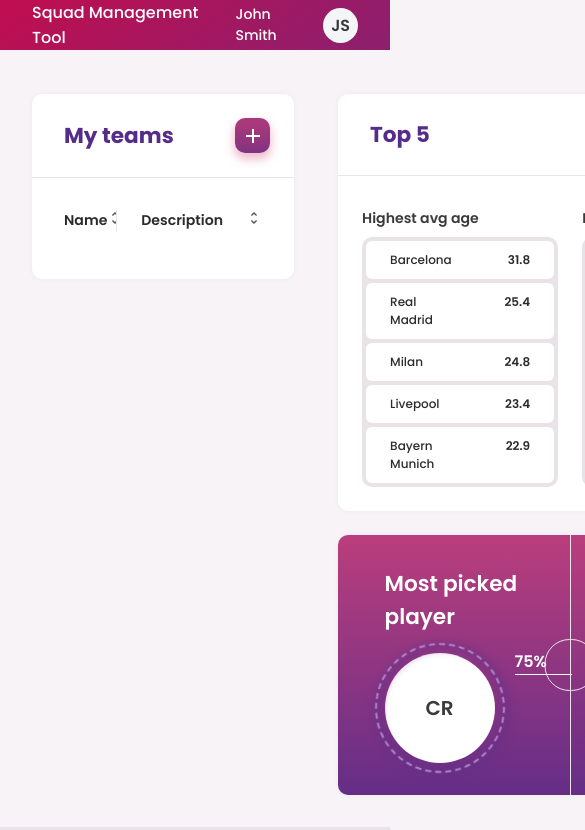
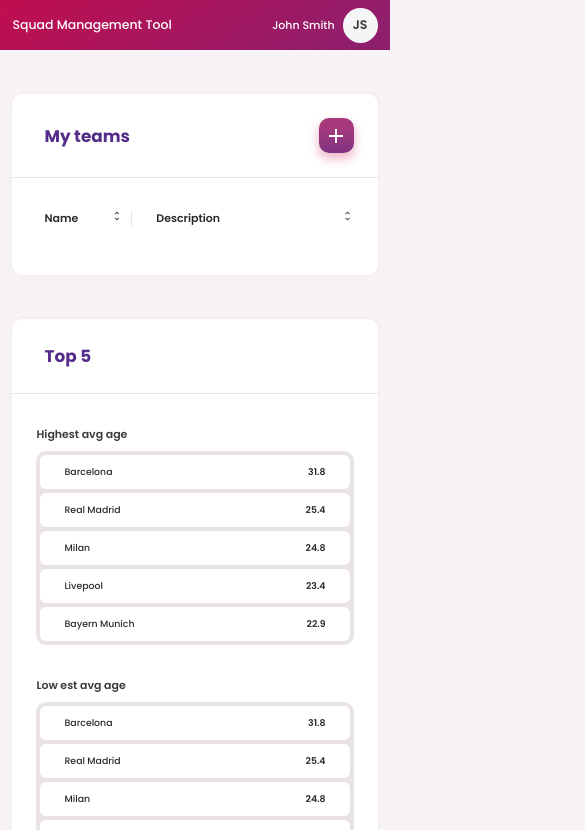
Before and after one commit to LuanMiqueias/squad-Management, a React (Create React App) app: page / in a window 390 px wide. Shown: the top 830 px of the page, 585 px wide, since content can reach past the window. Built offline with nearby package versions, Linux system fonts and the light colour scheme.

Commit message:
Criando layout responsivo

```diff
--- a/src/pages/CreateTeam/components/Form/index.js
+++ b/src/pages/CreateTeam/components/Form/index.js
@@ -95,7 +95,7 @@ const Form = () => {
         </Column>
       </div>
       <h2 className={style.subTitle}>Configure Squad</h2>
-      <div className={style.box_columns}>
+      <div className={`${style.box_columns} ${style.box_columns_players}`}>
         <Column>
           <div className={`${style.inputBlock} ${style.inputBlock_select}`}>
             <label htmlFor="formation">Formation</label>
--- a/src/pages/CreateTeam/components/Form/style.module.css
+++ b/src/pages/CreateTeam/components/Form/style.module.css
@@ -145,3 +145,16 @@
   color:var(--red);
   max-width: 90%;
 }
+@media(max-width:768px){
+  .form{
+    padding: 0 1rem;
+  }
+  .content, .box_columns{
+    display: flex;
+    flex-direction: column;
+    gap:32px
+  }
+  .box_columns_players{
+    flex-direction: column-reverse;
+  }
+}
--- a/src/pages/CreateTeam/components/PlayerItem/style.module.css
+++ b/src/pages/CreateTeam/components/PlayerItem/style.module.css
@@ -6,7 +6,6 @@
   display: flex;
   align-items: center;
   justify-content: center;
-  margin: 0 8px;
   z-index: 10;
   transition: all .05s;
   cursor: pointer;
@@ -143,3 +142,9 @@
     transform: translateX(10px);
   }
 }
+@media(max-width:768px){
+  .player{
+    width: 45px;
+    height: 45px;
+  }
+}
--- a/src/pages/CreateTeam/components/PlayersPanel/style.module.css
+++ b/src/pages/CreateTeam/components/PlayersPanel/style.module.css
@@ -43,4 +43,5 @@
   align-items: center;
   justify-content: center;
   width: 100%;
+  gap:.75rem
 }
--- a/src/pages/Dashboard/components/TableContainer/style.module.css
+++ b/src/pages/Dashboard/components/TableContainer/style.module.css
@@ -3,4 +3,5 @@
   width: 100%;
   gap:24px;
   padding: 24px;
+  flex-wrap: wrap;
 }
--- a/src/pages/Dashboard/components/TableTeams/style.module.css
+++ b/src/pages/Dashboard/components/TableTeams/style.module.css
@@ -1,6 +1,7 @@
 .table{
   padding: 24px 8px;
   font-size: .88rem;
+  width: 100%;
   font-weight: 600;
   color:var(--black);
   flex:1;
@@ -57,7 +58,6 @@
   text-align: left;
   padding: 0 16px 0 0 ;
   text-transform: capitalize;
-
 }
 .containerIcons{
   display: flex;
@@ -129,3 +129,25 @@
 .iconBtn:hover .tableTooltip{
   display: flex;
 }
+@media(max-width:768px){
+  .iconBtn{
+    opacity: 1;
+    transform: initial;
+  }
+  .iconBtn img{
+    transform: scale(1.2);
+  }
+  .content span:nth-child(1){
+    flex: .8;
+    overflow: hidden;
+    white-space: nowrap;
+    text-overflow: ellipsis;
+  }
+  .content span{
+    flex: 2;
+    width: 100%;
+    text-align: left;
+    padding: 0 8px 0 0 ;
+    text-transform: capitalize;
+  }
+}
--- a/src/pages/Dashboard/index.js
+++ b/src/pages/Dashboard/index.js
@@ -50,7 +50,7 @@ const Dashboard = () => {
           <TableContainer data={dataFakeTop} />
         </Box>
         <Box isBackground classNameBox={styles.dashboard_box_playerPainel}>
-          <PlayersPainel data={dataFakePlayers} />
+          {/* <PlayersPainel data={dataFakePlayers} /> */}
         </Box>
       </Column>
     </Container>
--- a/src/pages/Dashboard/style.module.css
+++ b/src/pages/Dashboard/style.module.css
@@ -12,3 +12,16 @@
   display: flex;
   align-items: center;
 }
+@media(max-width:1200px){
+
+  .dashboardContent{
+    display: flex;
+    flex-direction: column;
+    padding: 1.25rem;
+  }
+}
+@media(max-width:768px){
+  .dashboardContent{
+    padding: 1rem;
+  }
+}
--- a/src/styles/global.css
+++ b/src/styles/global.css
@@ -74,7 +74,7 @@ p{margin:0}
 .content{
   max-width: 1400px;
   margin:0 auto;
-  padding: 0 32px;
+  padding: 0 2rem;
 }
 .span-img-fake{
   display: block;
@@ -127,3 +127,11 @@ p{margin:0}
 .input_invalid + label{
   color: var(--red);
 }
+@media(max-width:768px){
+  :root{
+    font-size:78%
+  }
+  .content{
+    padding: 0 1rem;
+  }
+}
```
Also changed, not shown: src/pages/CreateTeam/style.module.css (line endings or trailing spaces).
